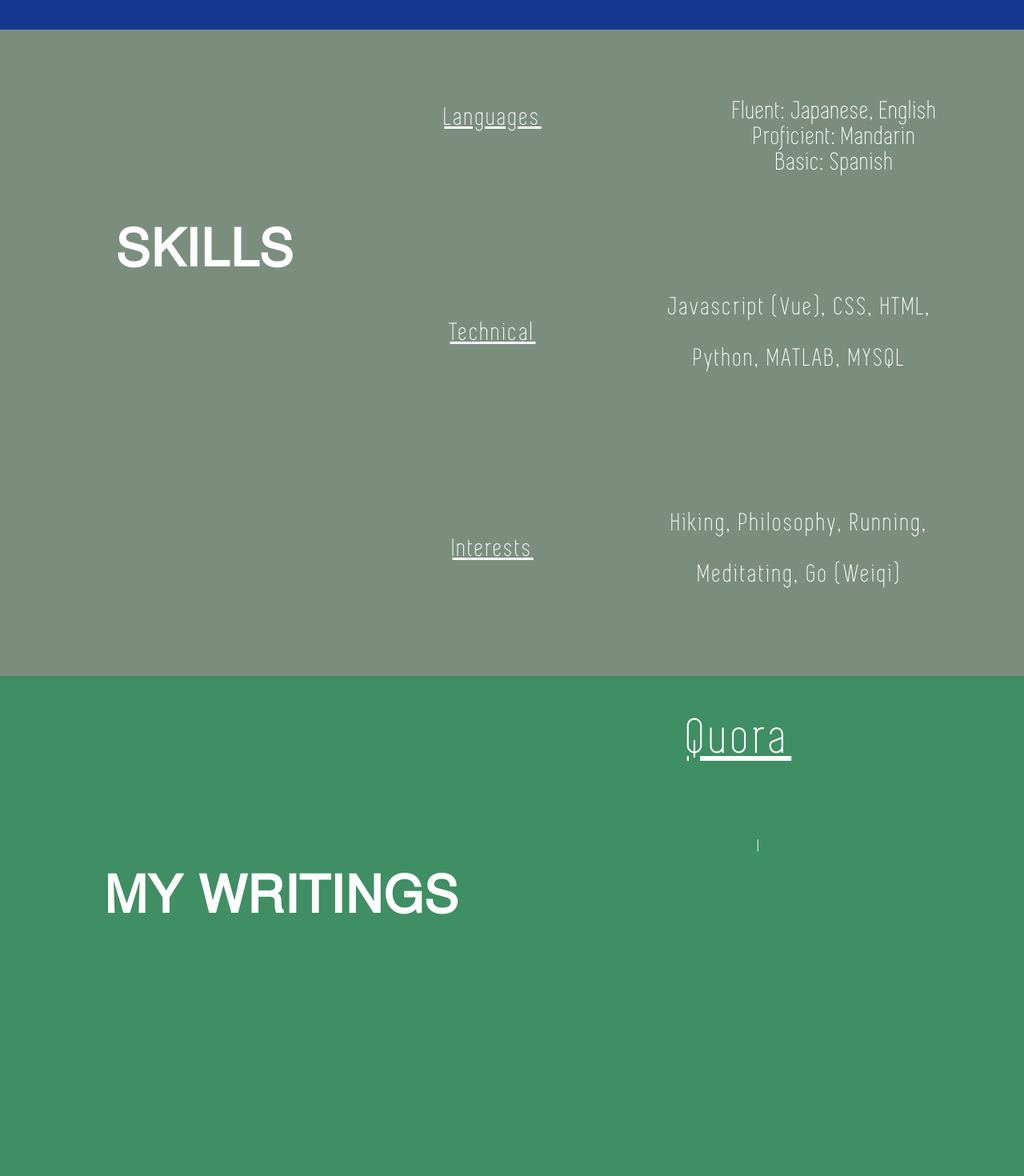
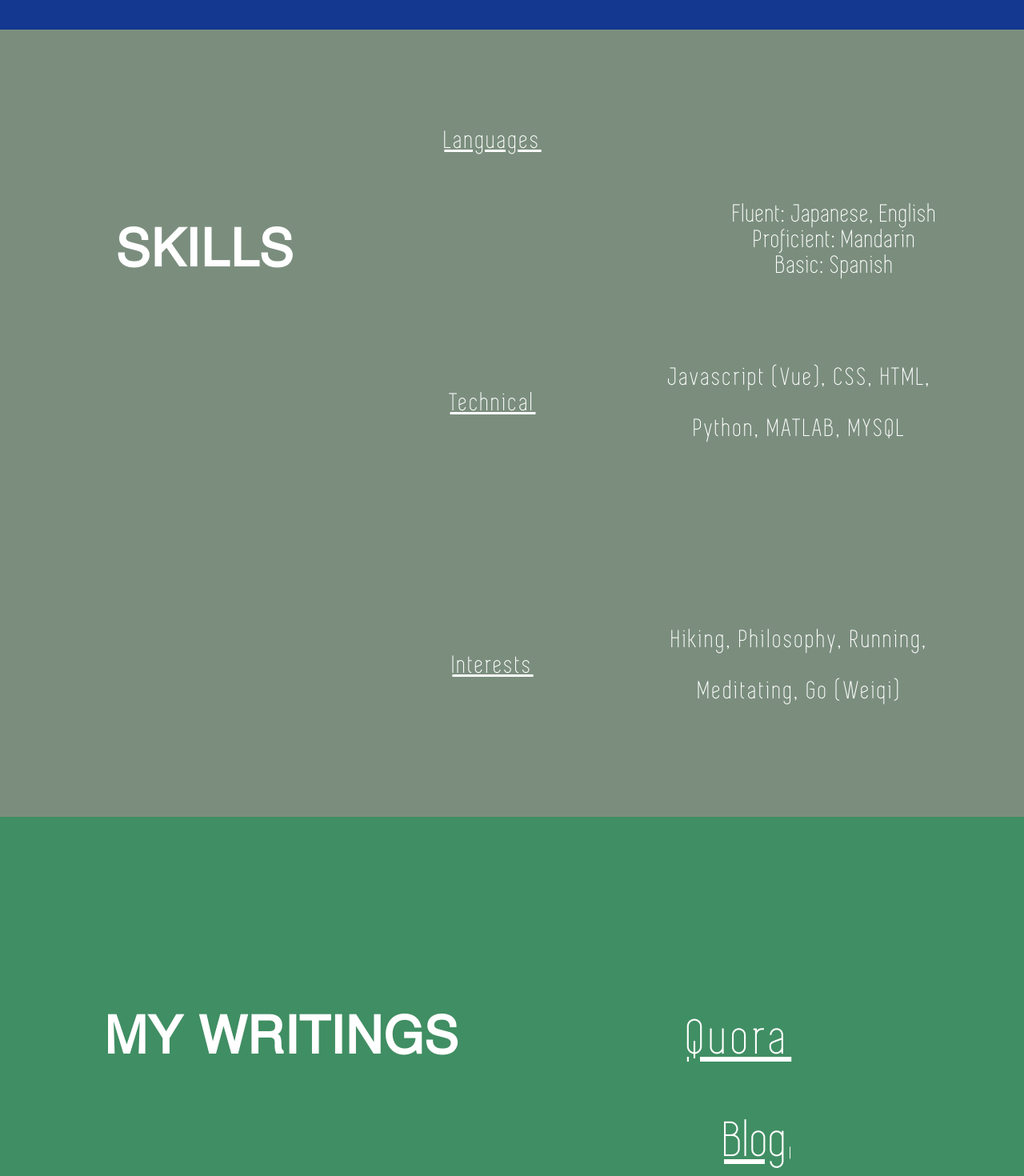
Before and after one commit to hkuwana/personalsitevue, a Vue app: page / in a window 1280 px wide. Shown: the part 2400-3870 px from the top of the page at 80% size. Built offline with nearby package versions, Linux system fonts and the light colour scheme.

Commit message:
homepage mobile

```diff
--- a/src/views/Home.vue
+++ b/src/views/Home.vue
@@ -63,7 +63,7 @@
                 <h1 class>My Writings</h1>
             </div>
             <div>
-                <ul class="list writing-links">
+                <ul class="list">
                     <a
                         target="_blank"
                         rel="noopener noreferrer"
@@ -71,7 +71,7 @@
                     >
                         <p>Quora</p>
                     </a>
-                    <router-link class="blog" to="/blog">Blog-Posts</router-link>|
+                    <router-link class="blog" to="/blog">Blog</router-link>|
                 </ul>
             </div>
             <div class="spacing"></div>
@@ -144,8 +144,7 @@ p
     line-height: 2rem
     list-style: none
 .blog
-    font-size: 3rem
-    display: none
+    font-size: 4rem
 
 @media only screen and (min-width: 800px)
     .top-section
@@ -164,6 +163,8 @@ p
             align-items: center
     .spacing
         display: inline-grid
-    .header
+    .header, .list
         padding-top: 25vh
+
+
 </style>
```
